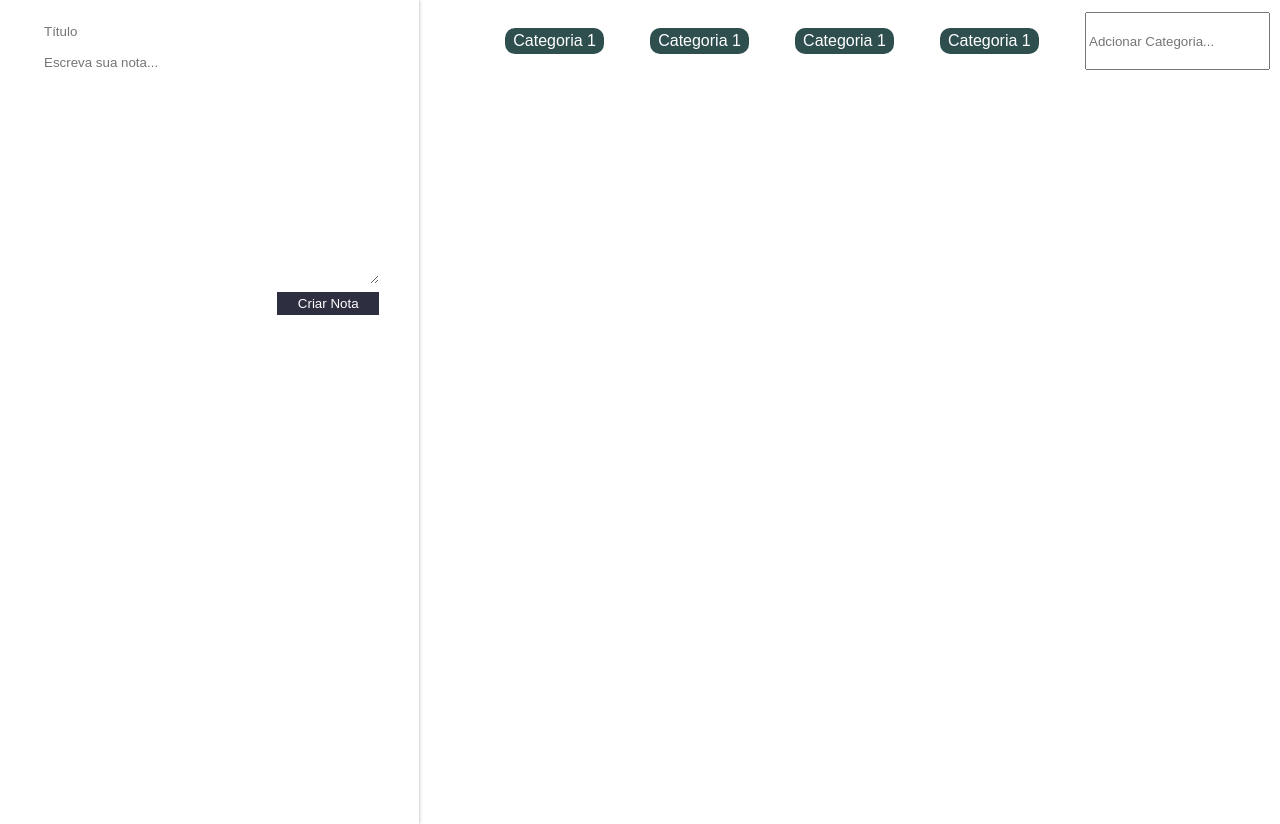
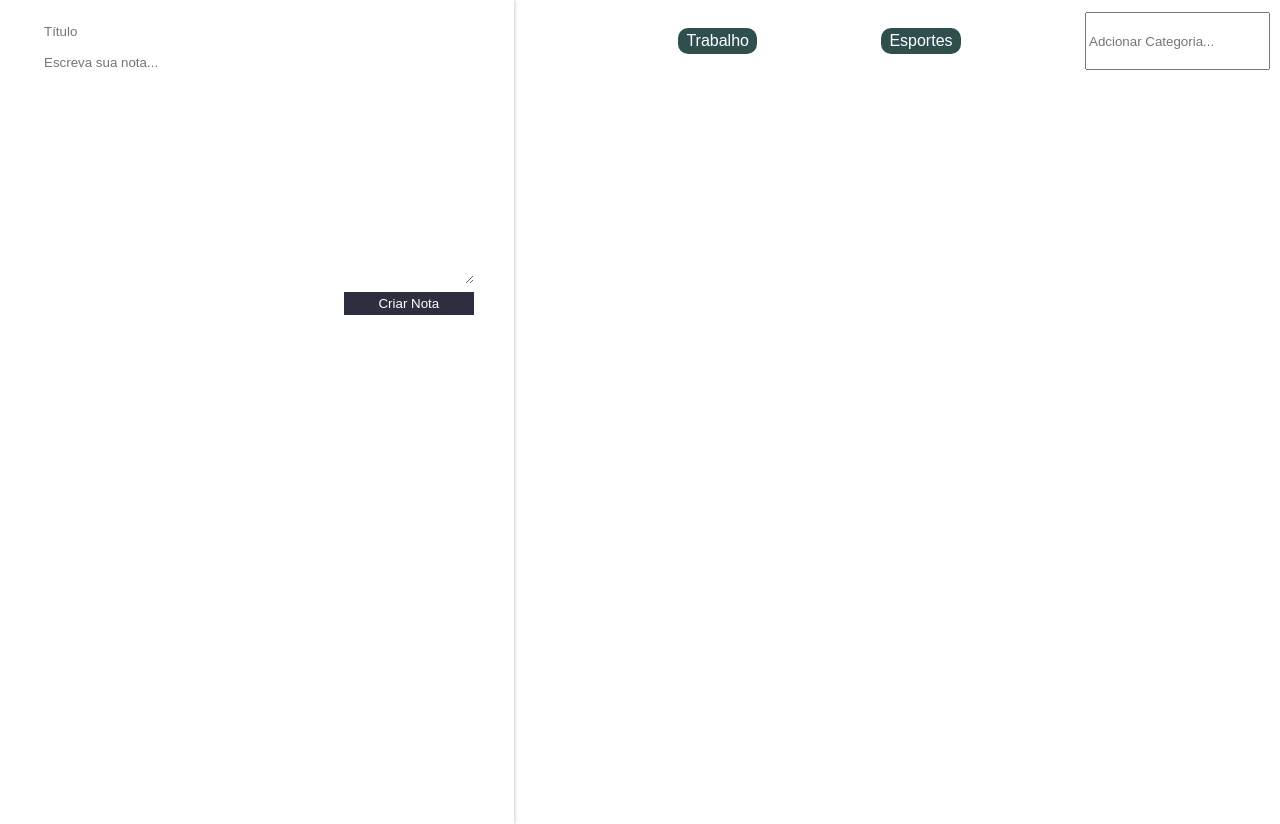
Before and after one commit to leosec/ceep, a React (Create React App) app: page / in a window 1280 px wide. Built offline with nearby package versions, Linux system fonts and the light colour scheme.

Commit message:
Passagem da propriedade categorias para o componente frontend. Mapeamento do array no componente ListaDeCategorias

```diff
--- a/src/App.js
+++ b/src/App.js
@@ -11,7 +11,7 @@ class App extends Component {
 
     this.state = {
       notas: [],
-      categorias: [],
+      categorias: ["Trabalho","Esportes"],
     }
   }
 
@@ -36,7 +36,7 @@ class App extends Component {
       <section className="conteudo">
         <FormularioCadastro criarNota={this.criarNota.bind(this)} />
         <main className="conteudo-principal">
-          <ListaDeCategorias />
+          <ListaDeCategorias categorias={this.state.categorias}/>
           <ListaDeNotas
             apagarNota={this.deletarNota.bind(this)}
             notas={this.state.notas} />
--- a/src/components/ListaDeCategorias/ListaDeCategorias.jsx
+++ b/src/components/ListaDeCategorias/ListaDeCategorias.jsx
@@ -4,8 +4,8 @@ import "./estilo.css";
 class ListaDeCategorias extends Component {
 
 
-    _handleEventoInput(e){
-        if(e.key == "Enter"){
+    _handleEventoInput(e) {
+        if (e.key == "Enter") {
             return (console.log(e.target.value));
         }
     }
@@ -15,12 +15,17 @@ class ListaDeCategorias extends Component {
 
         return (
             <section className="lista-categorias">
+
                 <ul className="lista-categorias_lista">
-                    <li className="lista-categorias_item">Categoria 1</li>
-                    <li className="lista-categorias_item">Categoria 1</li>
-                    <li className="lista-categorias_item">Categoria 1</li>
-                    <li className="lista-categorias_item">Categoria 1</li>
+                    {this.props.categorias.map((categoria, index) => {
+                        return (
+                            <li className="lista-categorias_item" key={index}>
+                                {categoria}
+                            </li>
+                        );
+                    })}
                 </ul>
+
                 <input
                     type="text"
                     className="lista-categorias_input"
```
